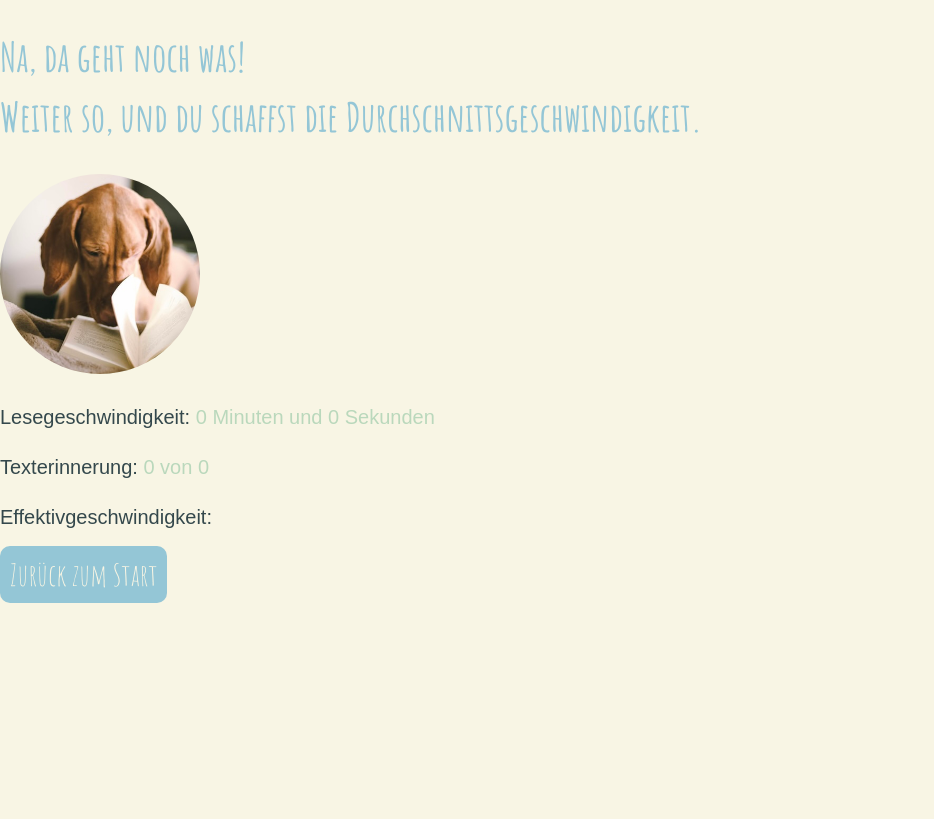
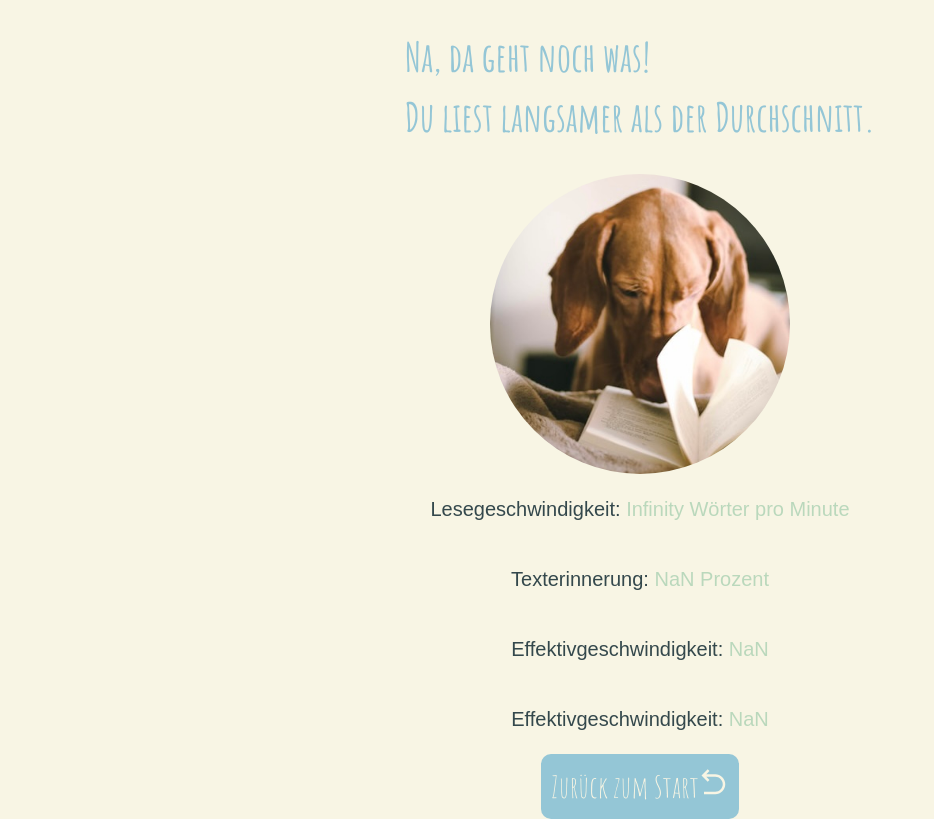
Before and after one commit to tatjanafichtner/capstone-fast-reading-app, a Next.js app: page /result in a window 1280 px wide. Shown: the whole page, without its empty margins (0-934 px from the left). Built offline with nearby package versions, Linux system fonts and the light colour scheme.

Commit message:
improve calculation of reading test

```diff
--- a/pages/result.tsx
+++ b/pages/result.tsx
@@ -1,6 +1,7 @@
 import Image from "next/image";
 import styled from "styled-components";
 import { LinkedButton } from "../components/LinkedButton";
+import { ButtonIcon } from "../components/ButtonIcon";
 
 type ResultProps = {
   /* Caution: as stated in the app.tsx-file, calculatedTime is a decimal value which still has to be converted
@@ -12,21 +13,15 @@ type ResultProps = {
 
 const Result = ({ calculatedTime, score, countOfQuestions }: ResultProps) => {
   // Berechnungen für die Lesegeschwindigkeit
-  const minutes = Math.floor(calculatedTime);
-  const seconds = Math.round(
-    (calculatedTime - Math.floor(calculatedTime)) * 60
-  );
+  const minutes = Math.round(calculatedTime) * 60;
 
   // Berechnungen für die Effektivgeschwindigkeit
   // ... ergibt sich aus Prozentzahl der Lesegeschwindigkeit und
   // ... Prozentzahl der Punktzahl der Texterinnerung
 
-  const readingPerformanceResult = () => {
-    const readingVelocity = calculatedTime / 100; // tatsächliches Ergebnis geteilt durch Maximalwert (100 ist Platzhalter!)
-    const textRemembrance = score / countOfQuestions; // Prozentzahl der richtigen Antworten
-    const result = (readingVelocity + textRemembrance) * 0.5;
-    return result;
-  };
+  const readingVelocity = 921 / minutes;
+  const textRemembrance = (score * 100) / countOfQuestions;
+  const result = (readingVelocity * textRemembrance) / 100;
 
   /*
   _____________________________________________________________
@@ -34,36 +29,46 @@ const Result = ({ calculatedTime, score, countOfQuestions }: ResultProps) => {
   _____________________________________________________________
   */
 
-  const minimumValueSpeedReader = 80; // TO BE DEFINED!
-  const minimumValueMediumReader = 20; // TO BE DEFINED!
+  const minimumValueSpeedReader = 200;
+  const minimumValueMediumReader = 100;
 
-  if (readingPerformanceResult() > minimumValueSpeedReader) {
+  if (result > minimumValueSpeedReader) {
     return (
       <>
         <h1>Glückwunsch, du bist ein(e) Schnellleser(in)!</h1>
         <StyledImage
           alt="speed reader picture"
-          src="/public/Schnellleser.jpg"
-          width={200}
-          height={200}
+          src="/pics/Schnellleser.jpg"
+          width={300}
+          height={300}
         />
         <p>
-          Lesegeschwindigkeit: {minutes ?? 0}{" "}
-          {minutes === 1 ? "Minute" : "Minuten"} und {seconds ?? 0}{" "}
-          {seconds === 1 ? "Sekunde" : "Sekunden"}
+          Lesegeschwindigkeit:{" "}
+          <StyledResult>{readingVelocity ?? 0} Wörter pro Minute</StyledResult>
         </p>
         <p>
-          Texterinnerung: {score ?? 0} von {countOfQuestions}{" "}
+          Texterinnerung:{" "}
+          <StyledResult>{textRemembrance ?? 0} Prozent</StyledResult>
         </p>
-        <p>Effektivgeschwindigkeit: {readingPerformanceResult() ?? 0}</p>
+        <p>
+          Effektivgeschwindigkeit: <StyledResult>{result ?? 0}</StyledResult>
+        </p>
         <LinkedButton
           buttonUrl=""
           content="Zurück zum Start"
           id="ButtonResultPage"
+          elementAfter={
+            <ButtonIcon
+              source={"/pics/return-icon.svg"}
+              description={"return icon"}
+              width={30}
+              height={30}
+            />
+          }
         />
       </>
     );
-  } else if (readingPerformanceResult() > minimumValueMediumReader) {
+  } else if (result > minimumValueMediumReader) {
     return (
       <>
         <h1>
@@ -73,62 +78,76 @@ const Result = ({ calculatedTime, score, countOfQuestions }: ResultProps) => {
         <StyledImage
           alt="medium reader picture"
           src="/pics/Durchschnittsleser.jpg"
-          width={200}
-          height={200}
+          width={300}
+          height={300}
         />
         <p>
-          Lesegeschwindigkeit: {minutes ?? 0}{" "}
-          {minutes === 1 ? "Minute" : "Minuten"} und {seconds ?? 0}{" "}
-          {seconds === 1 ? "Sekunde" : "Sekunden"}
+          Lesegeschwindigkeit:{" "}
+          <StyledResult>{readingVelocity} Wörter pro Minute</StyledResult>
         </p>
         <p>
-          Texterinnerung: {score ?? 0} von {countOfQuestions}{" "}
+          Texterinnerung:{" "}
+          <StyledResult>{textRemembrance ?? 0} Prozent</StyledResult>
         </p>
-        <p>Effektivgeschwindigkeit: {readingPerformanceResult ?? 0}</p>
+        <p>
+          Effektivgeschwindigkeit: <StyledResult>{result ?? 0}</StyledResult>
+        </p>
         <LinkedButton
           buttonUrl=""
           content="Zurück zum Start"
           id="ButtonResultPage"
+          elementAfter={
+            <ButtonIcon
+              source={"/pics/return-icon.svg"}
+              description={"return icon"}
+              width={30}
+              height={30}
+            />
+          }
         />
       </>
     );
   } else {
     return (
-      <>
+      <StyledPage>
         <h1>
-          Na, da geht noch was! <br />
-          Weiter so, und du schaffst die Durchschnittsgeschwindigkeit.
+          Na, da geht noch was! <br /> Du liest langsamer als der Durchschnitt.{" "}
+          <br />
         </h1>
         <StyledImage
           alt="slow reader picture"
           src="/pics/LangsamerLeser.jpg"
-          width={200}
-          height={200}
+          width={300}
+          height={300}
         />
         <p>
           Lesegeschwindigkeit:{" "}
-          <StyledResult>
-            {minutes ?? 0} {minutes === 1 ? "Minute" : "Minuten"} und{" "}
-            {seconds ?? 0} {seconds === 1 ? "Sekunde" : "Sekunden"}{" "}
-          </StyledResult>
+          <StyledResult>{readingVelocity} Wörter pro Minute</StyledResult>
         </p>
         <p>
           Texterinnerung:{" "}
-          <StyledResult>
-            {" "}
-            {score ?? 0} von {countOfQuestions}{" "}
-          </StyledResult>
+          <StyledResult>{textRemembrance ?? 0} Prozent</StyledResult>
         </p>
         <p>
-          Effektivgeschwindigkeit:{" "}
-          <StyledResult> {readingPerformanceResult ?? 0}</StyledResult>
+          Effektivgeschwindigkeit: <StyledResult>{result ?? 0}</StyledResult>
+        </p>
+        <p>
+          Effektivgeschwindigkeit: <StyledResult> {result ?? 0}</StyledResult>
         </p>
         <LinkedButton
           buttonUrl=""
           content="Zurück zum Start"
           id="ButtonResultPage"
+          elementAfter={
+            <ButtonIcon
+              source={"/pics/return-icon.svg"}
+              description={"return icon"}
+              width={30}
+              height={30}
+            />
+          }
         />
-      </>
+      </StyledPage>
     );
   }
 };
@@ -141,8 +160,14 @@ STYLING
 ########
 */
 
+const StyledPage = styled.div`
+  display: flex;
+  flex-flow: column wrap;
+  align-items: center;
+`;
+
 const StyledImage = styled(Image)`
-  border-radius: 100px;
+  border-radius: 50%;
 `;
 
 const StyledResult = styled.em`
```
